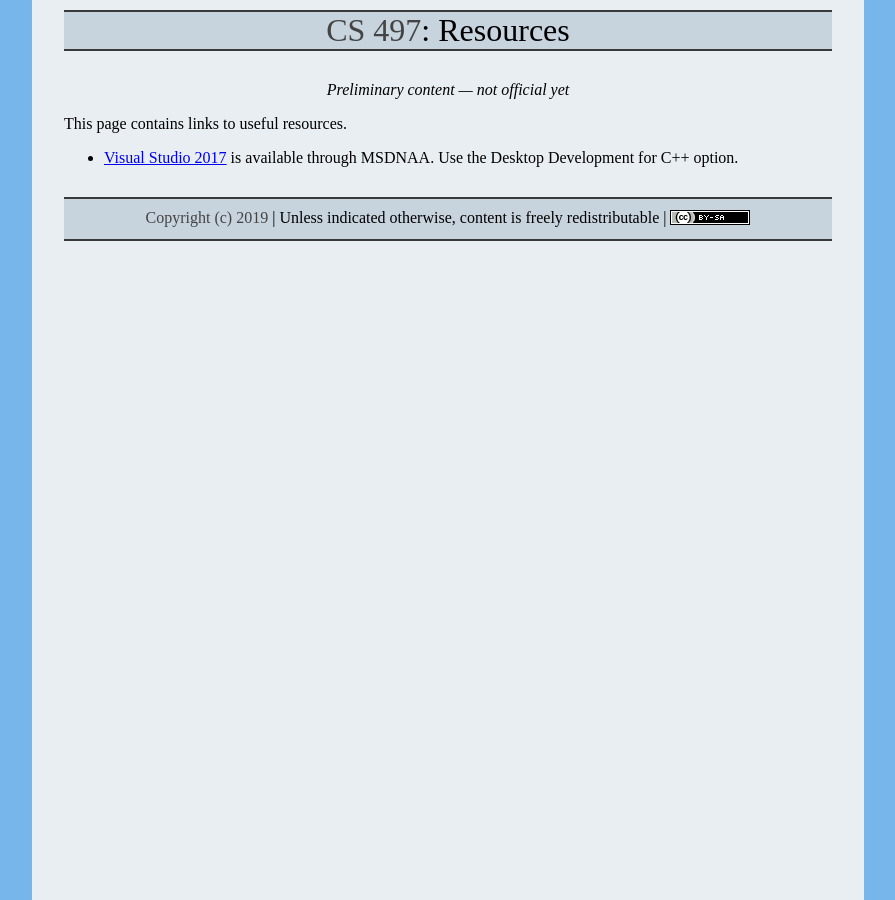
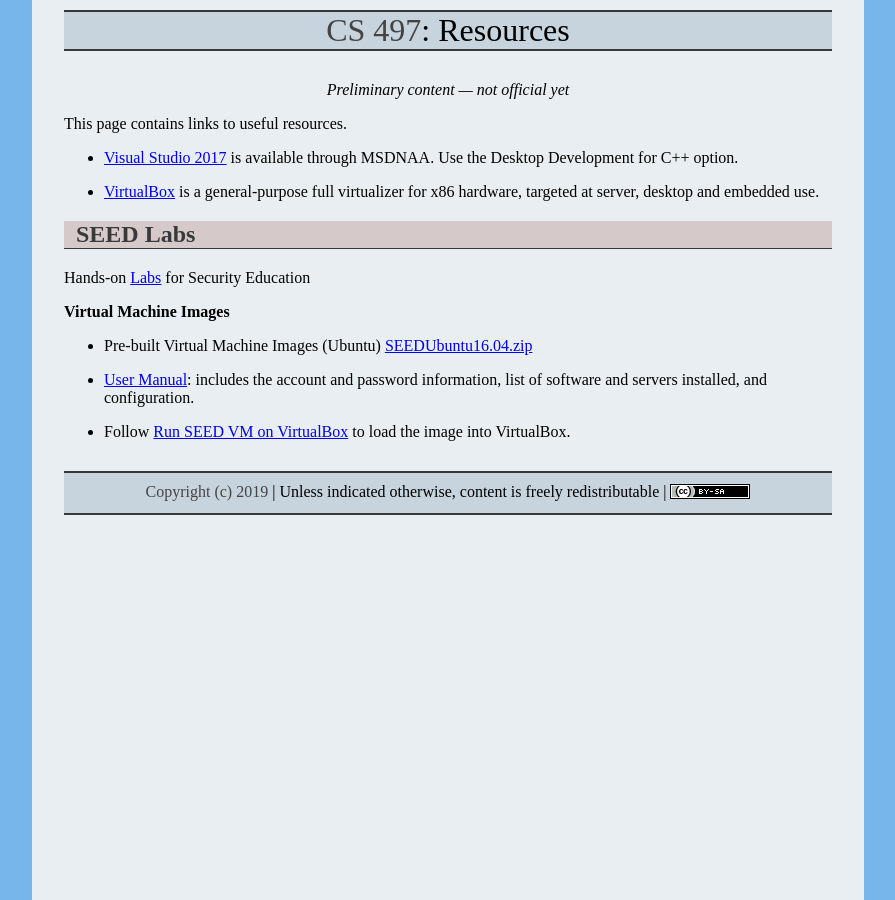
Before and after one commit to ycpcs/cs497-spring2019, a Jekyll site: the page built from resources/index.md, in a window 1280 px wide. Shown: the whole page, without its empty margins (192-1087 px from the left). Built offline with Jekyll 4.4.1, drawn with Linux system fonts in a browser that asks for light colours.

Commit message:
Update index.md

```diff
--- a/resources/index.md
+++ b/resources/index.md
@@ -6,3 +6,17 @@ title: Resources
 This page contains links to useful resources.
 
 -   [Visual Studio 2017](https://e5.onthehub.com/WebStore/ProductsByMajorVersionList.aspx?cmi_cs=1&cmi_mnuMain=bdba23cf-e05e-e011-971f-0030487d8897&ws=c1ca0b0c-0f62-e511-9410-b8ca3a5db7a1&vsro=8) is available through MSDNAA. Use the Desktop Development for C++ option.
+
+- [VirtualBox](https://www.virtualbox.org/wiki/Downloads) is a general-purpose full virtualizer for x86 hardware, targeted at server, desktop and embedded use.
+
+SEED Labs
+----------------------------------
+Hands-on [Labs](http://www.cis.syr.edu/~wedu/seed/Labs_16.04/) for Security Education
+
+**Virtual Machine Images**
+
+- Pre-built Virtual Machine Images (Ubuntu) [SEEDUbuntu16.04.zip](https://drive.google.com/file/d/1HxdUhq-J_-_QKyjngpH9m6Kmuvy0_68a/view?usp=sharing)
+
+- [User Manual](http://www.cis.syr.edu/~wedu/seed/Documentation/Ubuntu16_04_VM/Ubuntu16_04_VM_Manual.pdf): includes the account and password information, list of software and servers installed, and configuration.
+
+- Follow [Run SEED VM on VirtualBox](http://www.cis.syr.edu/~wedu/seed/Labs_16.04/Documents/SEEDVM_VirtualBoxManual.pdf) to load the image into VirtualBox.
```
